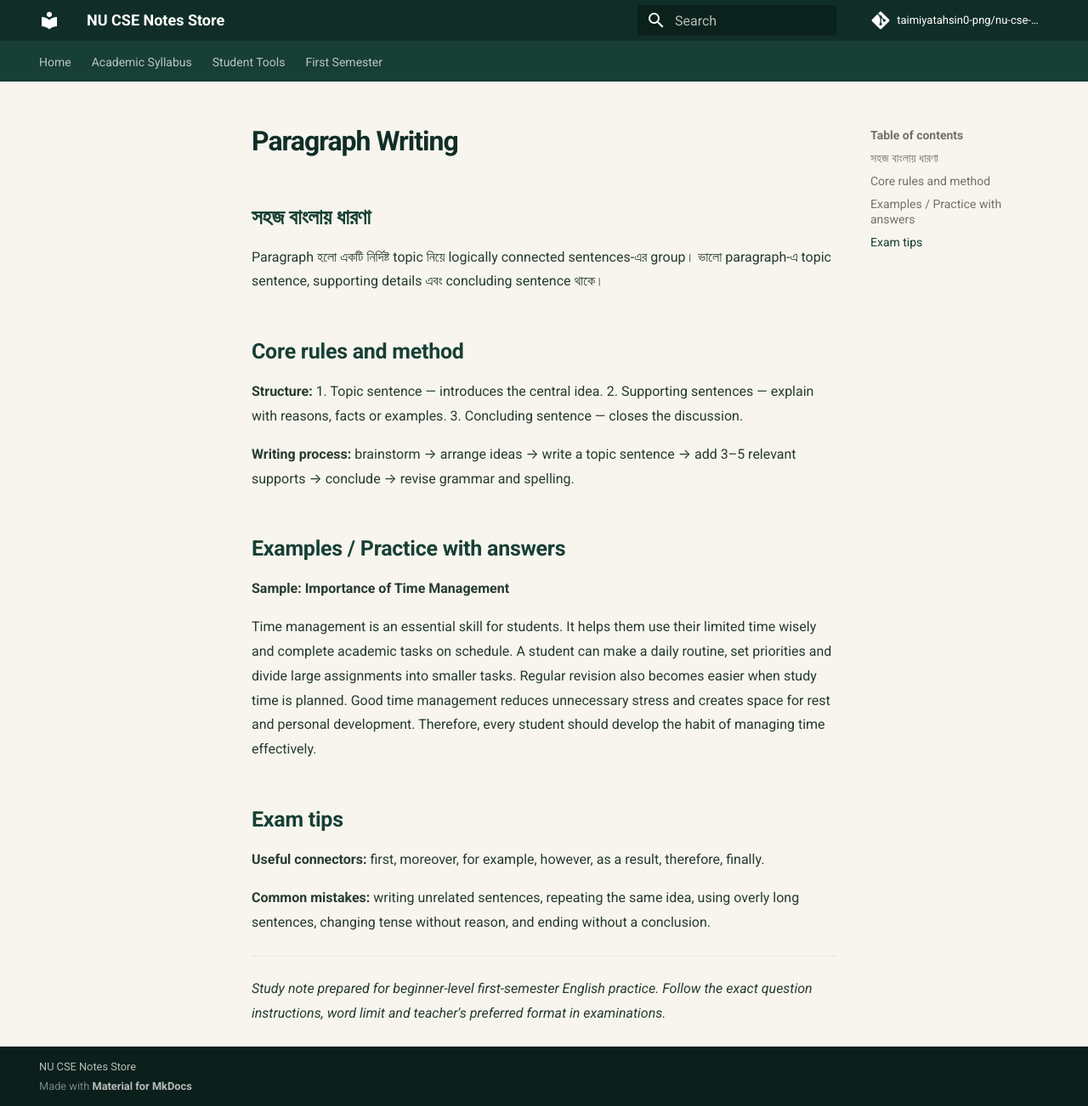
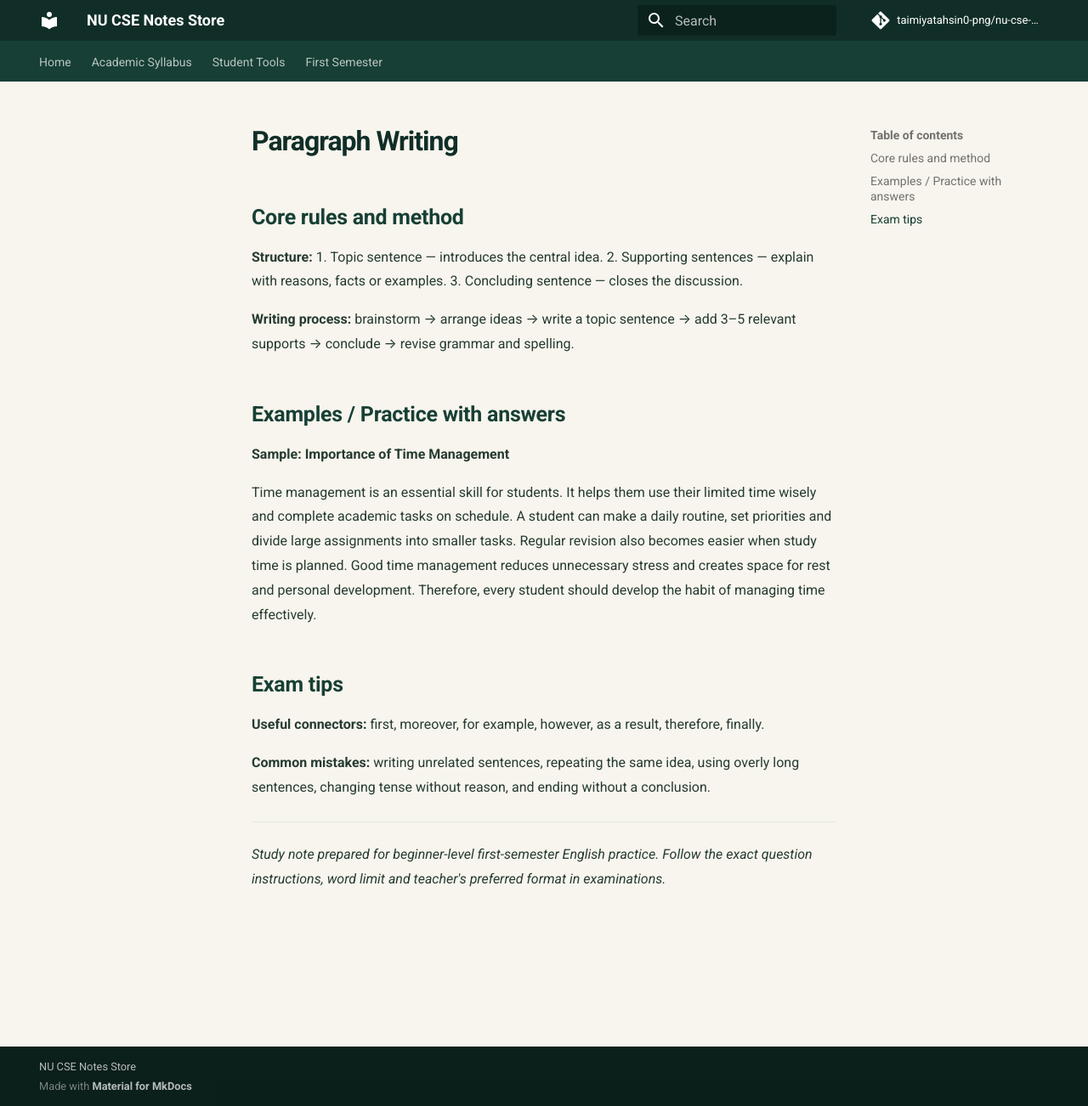
Before and after one commit to taimiyatahsin0-png/nu-cse-notes-store, an MkDocs documentation site: the page built from docs/subjects/eng/06-paragraph-writing.md, in a window 1280 px wide and 1302 px high. Shown: the whole window at 85% size. Built offline with MkDocs 1.6.1 and Material for MkDocs 9.7.7, drawn with Linux system fonts in a browser that asks for light colours; comment, search, counter and statistics services are not loaded.

Commit message:
Remove Bangla content; standardize English-only notes

```diff
--- a/docs/subjects/eng/06-paragraph-writing.md
+++ b/docs/subjects/eng/06-paragraph-writing.md
@@ -1,7 +1,4 @@
 # Paragraph Writing
-
-## সহজ বাংলায় ধারণা
-Paragraph হলো একটি নির্দিষ্ট topic নিয়ে logically connected sentences-এর group। ভালো paragraph-এ topic sentence, supporting details এবং concluding sentence থাকে।
 
 ## Core rules and method
 **Structure:**
```
